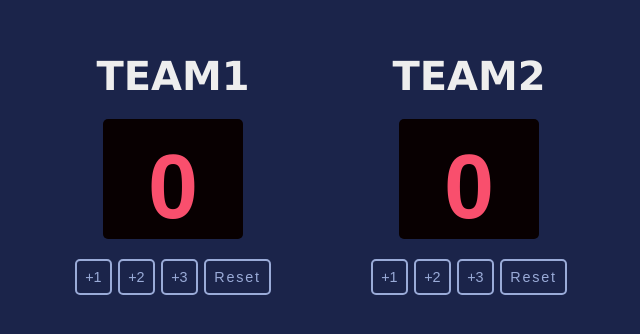
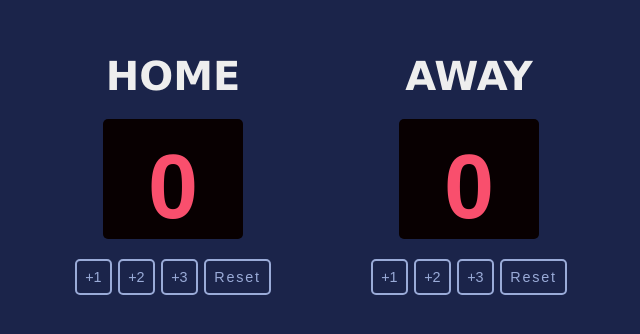
Before and after one commit to Decreedblocks/BasketBall-ScoreBoard, a plain HTML site: page index.html in a window 1280 px wide. Shown: the part 226-560 px from the top of the page, without its empty margins (319-959 px from the left). Drawn offline with Linux system fonts and the light colour scheme.

Commit message:
Update index.html

```diff
--- a/index.html
+++ b/index.html
@@ -19,7 +19,7 @@
 
 		<!-- Home Start -->
 		<div class="home">
-			<h3>TEAM1</h3>
+			<h3>HOME</h3>
 			<div class="scoreboard-home">
 				<h2 id="home-score">0</h2>
 			</div>
@@ -37,7 +37,7 @@
 
 		<!-- Guest Start -->
 		<div class="guest">
-			<h3>TEAM2</h3>
+			<h3>AWAY</h3>
 			<div class="scoreboard-guest">
 				<h2 id="guest-score">0</h2>
 			</div>
```
